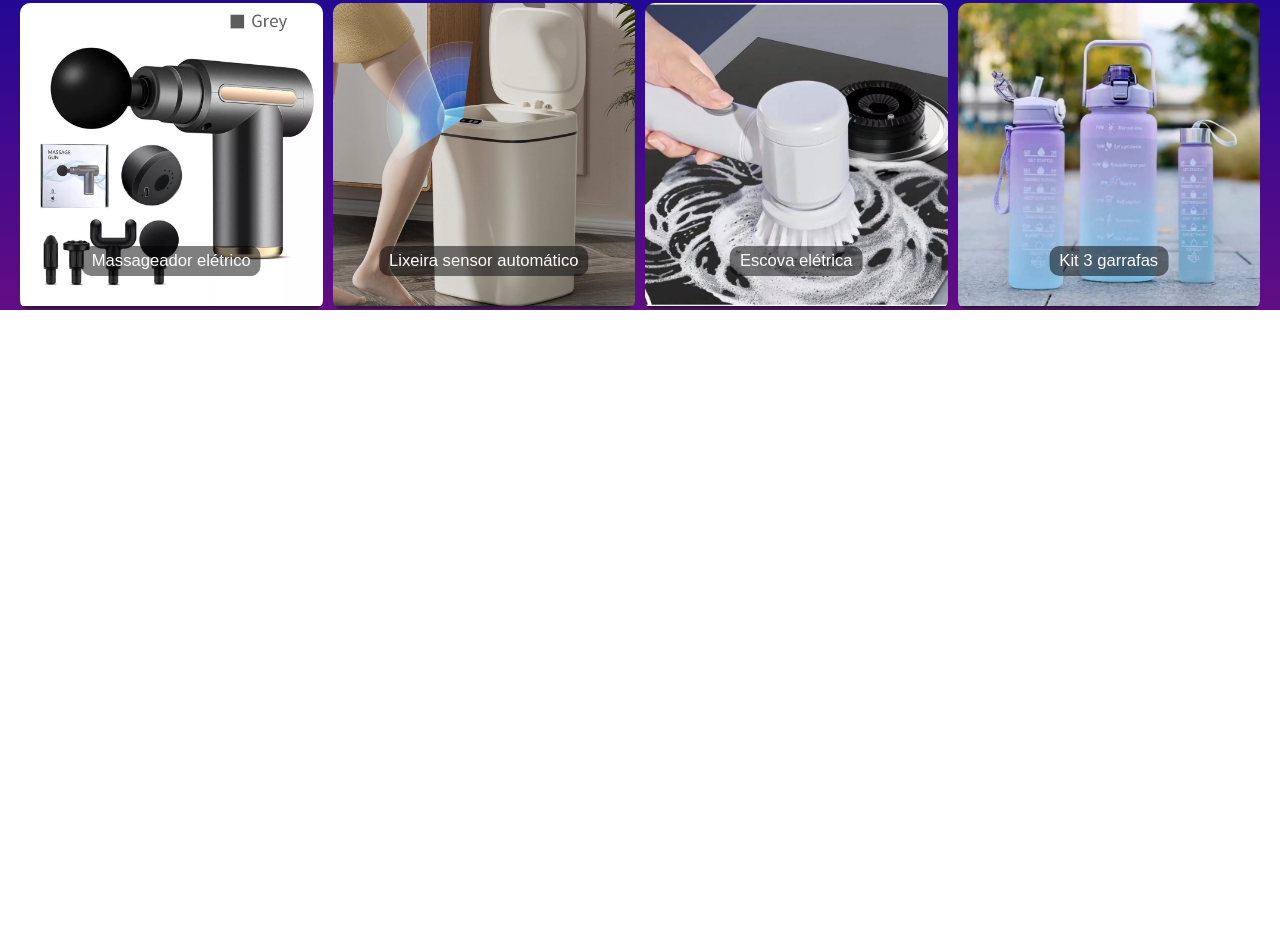
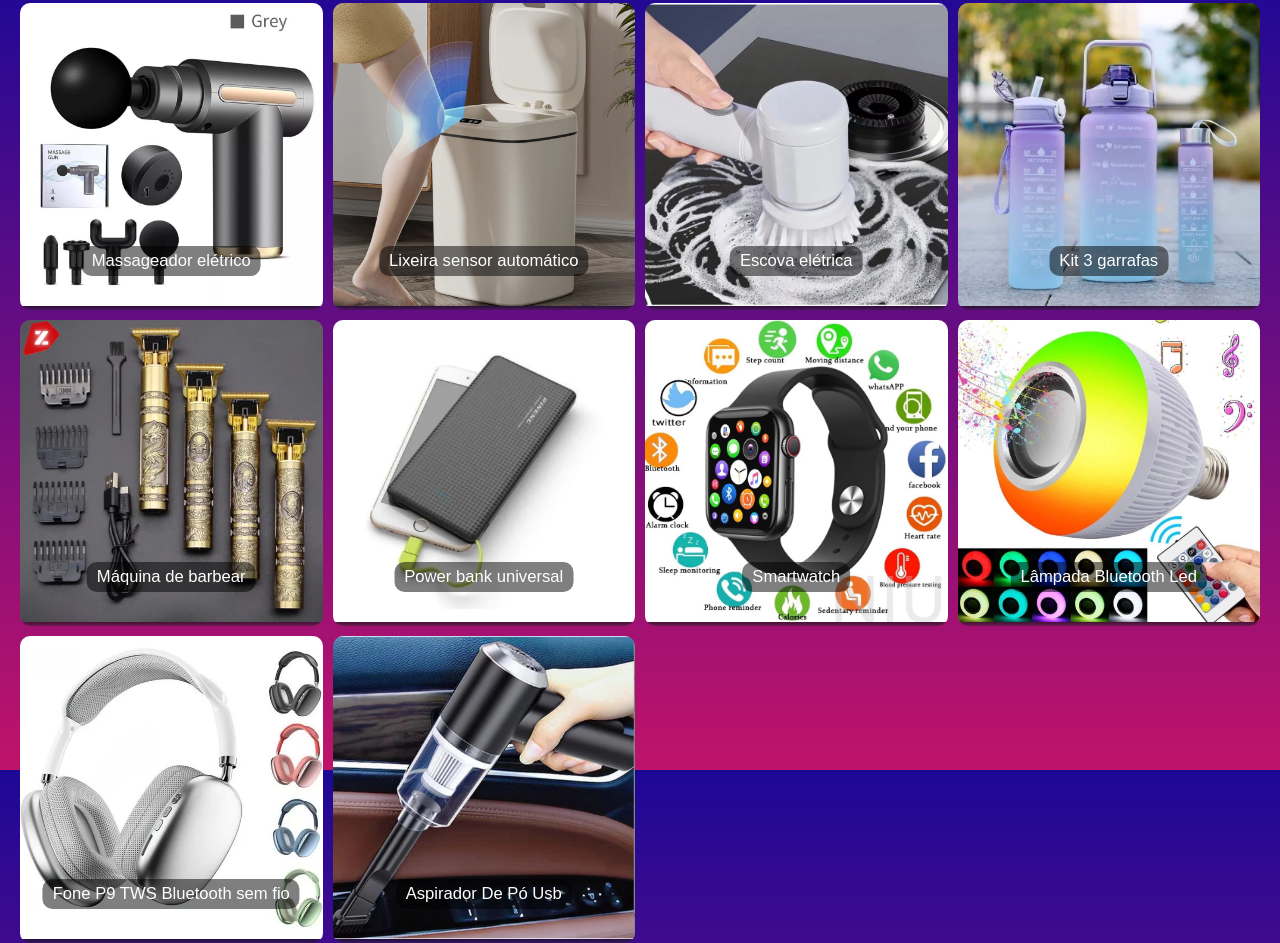
Before and after one commit to AchadosVip/AchadosVip, a plain HTML site: page index.html in a window 1280 px wide. Shown: the part 830-1773 px from the top of the page. Before the commit the page ends 1140 px from the top, so only its background shows below. Drawn offline with Linux system fonts and the light colour scheme.

Commit message:
Update index.html

```diff
--- a/index.html
+++ b/index.html
@@ -24,13 +24,13 @@
 <div class=nomes-anuncios>Umidificador Egg</div>
 </div>
 <div class=anuncio>
-<a href=https://s.shopee.com.br/3q5DzJyxFy>
-<img src="./imagens/Maquina cabelo.webp" alt="máquina de cabelo barbeador">
+<a href=https://s.shopee.com.br/7KfAa1c0Vr>
+<img src=./imagens/Corrente.webp alt="Casal europeu">
 </a>
-<div class=nomes-anuncios>Máquina de barbear</div>
+<div class=nomes-anuncios>Casal europeu</div>
 </div>
 <div class=anuncio>
-<a href="https://shopee.com.br/Caixa-de-Som-G-Speaker-Luminária-Bluetooth-Inteligente-Carregador-Sem-Fio-Led-Luz-Rgb-Caxinha-i.362859393.23592362841?sp_atk=5c23fb9e-b45f-4db5-963e-175c6ca93c91&xptdk=5c23fb9e-b45f-4db5-963e-175c6ca93c91">
+<a href=https://s.shopee.com.br/7pbR6CIbup>
 <img src=./imagens/g.webp alt="G Speaker gspeaker Caixa-de-Som-G-Speaker-Luminária-Bluetooth-Inteligente-Carregador-Sem-Fio-Led-Luz-Rgb-Caxinha-i">
 </a>
 <div class=nomes-anuncios>G-Speaker</div>
@@ -65,6 +65,41 @@
 </a>
 <div class=nomes-anuncios>Kit 3 garrafas</div>
 </div>
+<div class=anuncio>
+<a href=https://s.shopee.com.br/3q5DzJyxFy>
+<img src="./imagens/Maquina cabelo.webp" alt="máquina de cabelo barbeador">
+</a>
+<div class=nomes-anuncios>Máquina de barbear</div>
+</div>
+<div class=anuncio>
+<a href=https://s.shopee.com.br/5fWwbRsMzA>
+<img src=./imagens/powerbank.webp alt="Power bank universal bateria">
+</a>
+<div class=nomes-anuncios>Power bank universal</div>
+</div>
+<div class=anuncio>
+<a href=https://s.shopee.com.br/8pTyNwGTqy>
+<img src=./imagens/smartwatch.png alt="Smartwatch relogio inteligente">
+</a>
+<div class=nomes-anuncios>Smartwatch</div>
+</div>
+<div class=anuncio>
+<a href=https://s.shopee.com.br/50HFp7Tomo>
+<img src=./imagens/lampada.webp alt="Lâmpada Bluetooth Led inteligente">
+</a>
+<div class=nomes-anuncios>Lâmpada Bluetooth Led</div>
+</div>
+<div class=anuncio>
+<a href="https://shopee.com.br/product/872424585/22491618254?uls_trackid=512jkv1r00ba&user_agent=TW96aWxsYS81LjAgKFdpbmRvd3MgTlQgMTAuMDsgV2luNjQ7IHg2NCkgQXBwbGVXZWJLaXQvNTM3LjM2IChLSFRNTCwgbGlrZSBHZWNrbykgQ2hyb21lLzEyNy4wLjAuMCBTYWZhcmkvNTM3LjM2IE9QUi8xMTMuMC4wLjA%3D&utm_campaign=id_HRSe0JuDcR&utm_content=----&utm_medium=affiliates&utm_source=an_18393550418&utm_term=byfcfj259zf1">
+<img src=./imagens/br-11134207-7r98o-lomqjeb9ouk2cc.webp alt="P9 TWS fone Bluetooth sem fio">
+</a>
+<div class=nomes-anuncios>Fone P9 TWS Bluetooth sem fio</div>
+</div>
+<div class=anuncio>
+<a href=https://s.shopee.com.br/3ApbeJzqPq>
+<img src=./imagens/aspirador.webp alt="Aspirador De Pó Usb">
+</a>
+<div class=nomes-anuncios>Aspirador De Pó Usb</div>
 </div>
 </main>
 <script>function removeAcentos(texto){return texto.normalize('NFD').replace(/[\u0300-\u036f]/g,'');}
```
